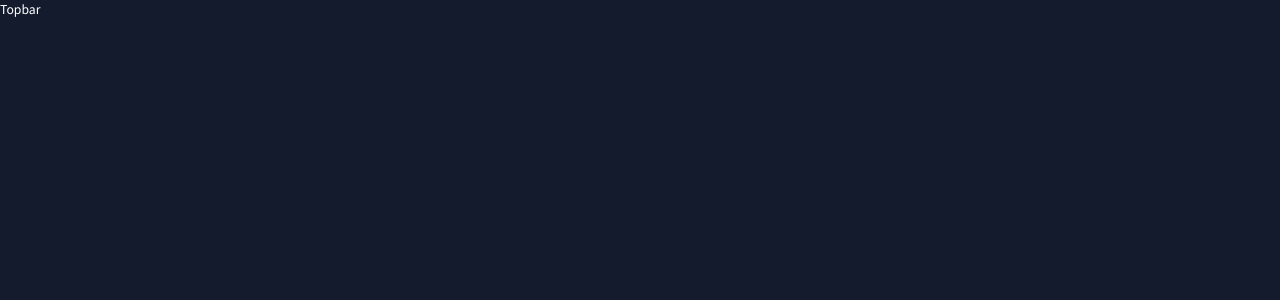
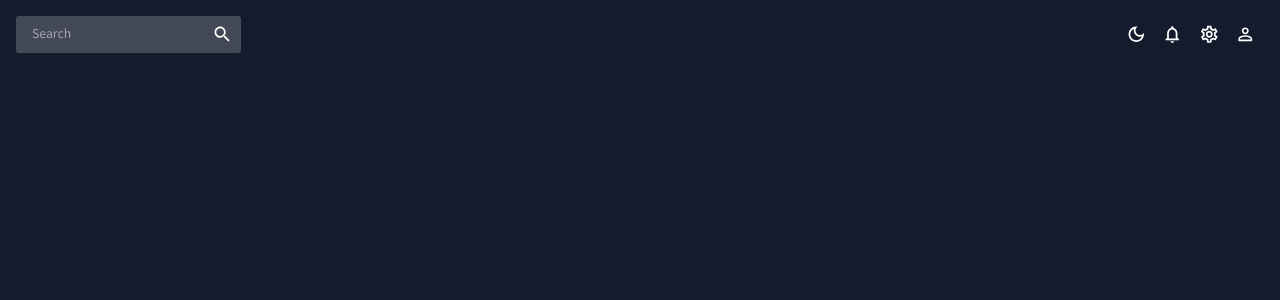
Before and after one commit to mnshrm/React-data-analytics-project, a React (Create React App) app: page / in a window 1280 px wide. Shown: the top 300 px of the page. Built offline with nearby package versions, Linux system fonts and the light colour scheme.

Commit message:
Add topbar

```diff
--- a/src/Scenes/global/Topbar.jsx
+++ b/src/Scenes/global/Topbar.jsx
@@ -1,7 +1,54 @@
-import React from "react";
+import { Box, IconButton, InputBase, useTheme } from "@mui/material";
+import React, { useContext } from "react";
+import { ColorModeContext, tokens } from "../../theme";
+import SearchIcon from "@mui/icons-material/Search";
+import {
+  DarkModeOutlined,
+  LightModeOutlined,
+  NotificationsOutlined,
+  PersonOutline,
+  SettingsOutlined,
+} from "@mui/icons-material";
 
 const Topbar = () => {
-  return <div>Topbar</div>;
+  const theme = useTheme();
+  const color = tokens(theme.palette.mode);
+  const colorMode = useContext(ColorModeContext);
+  return (
+    <Box display="flex" justifyContent={"space-between"} p={2}>
+      {/* Search bar with Icon */}
+      <Box
+        display={"flex"}
+        backgroundColor={color.primary[400]}
+        borderRadius={"3px"}
+      >
+        <InputBase sx={{ ml: 2, flex: 1 }} placeholder="Search" />
+        <IconButton>
+          <SearchIcon />
+        </IconButton>
+      </Box>
+
+      {/* Icon buttons */}
+      <Box display={"flex"}>
+        <IconButton onClick={colorMode.toggleColorMode}>
+          {theme.palette.mode === "light" ? (
+            <LightModeOutlined />
+          ) : (
+            <DarkModeOutlined />
+          )}
+        </IconButton>
+        <IconButton>
+          <NotificationsOutlined />
+        </IconButton>
+        <IconButton>
+          <SettingsOutlined />
+        </IconButton>
+        <IconButton>
+          <PersonOutline />
+        </IconButton>
+      </Box>
+    </Box>
+  );
 };
 
 export default Topbar;
```
